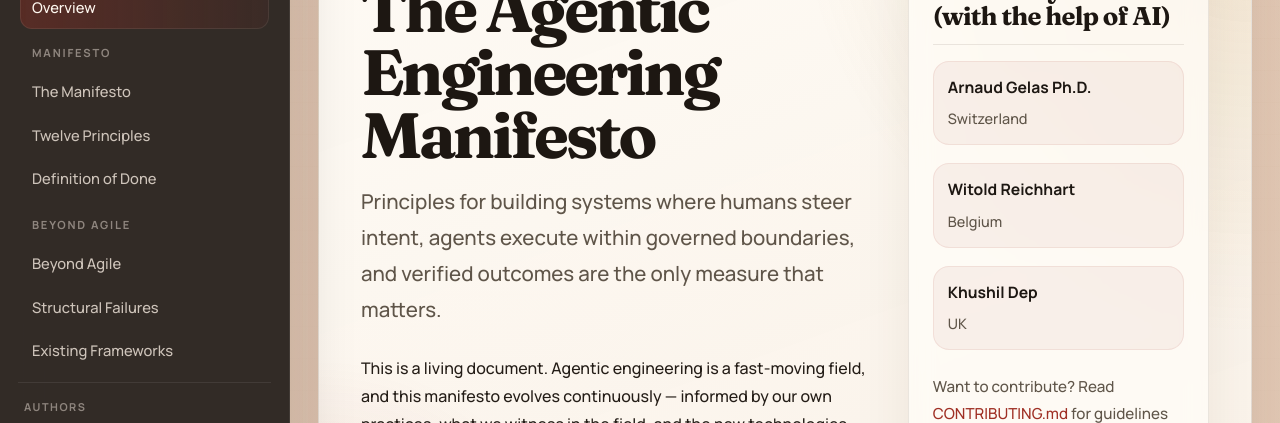
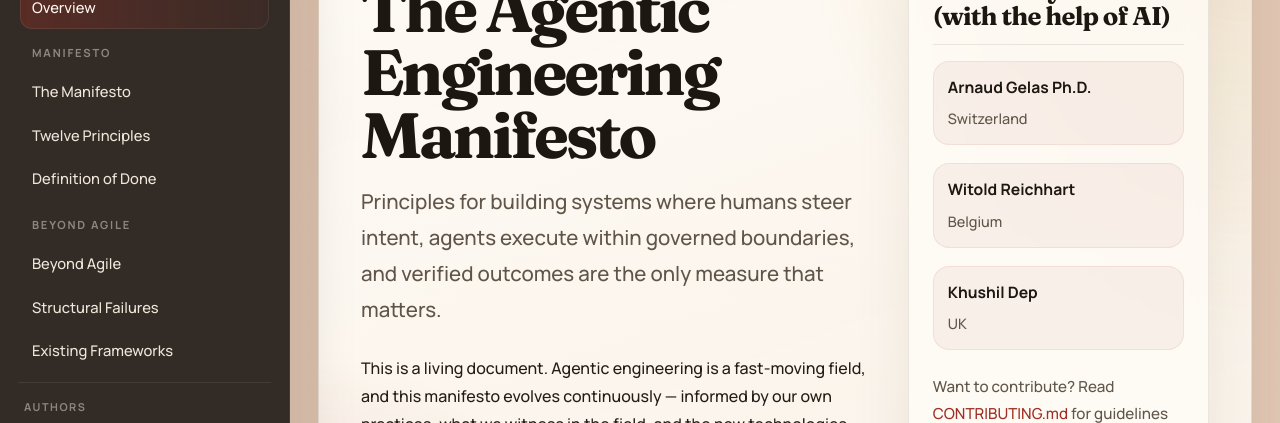
Before and after one commit to arnaudgelas/agentic-engineering-manifesto, a website: page index.html in a window 1280 px wide. Shown: the part 154-577 px from the top of the page. Drawn offline with Linux system fonts and the light colour scheme.

Commit message:
style: increase navigation link contrast for better readability
Adjust the text color opacity for navigation links from 0.76 to 0.93 to improve
visual clarity and ensure better contrast against the background.

```diff
--- a/styles.css
+++ b/styles.css
@@ -183,7 +183,7 @@ img {
   display: block;
   padding: 9px 12px;
   border-radius: 12px;
-  color: rgba(255, 245, 232, 0.76);
+  color: rgba(255, 245, 232, 0.93);
   font-size: 0.92rem;
 }
 
```
